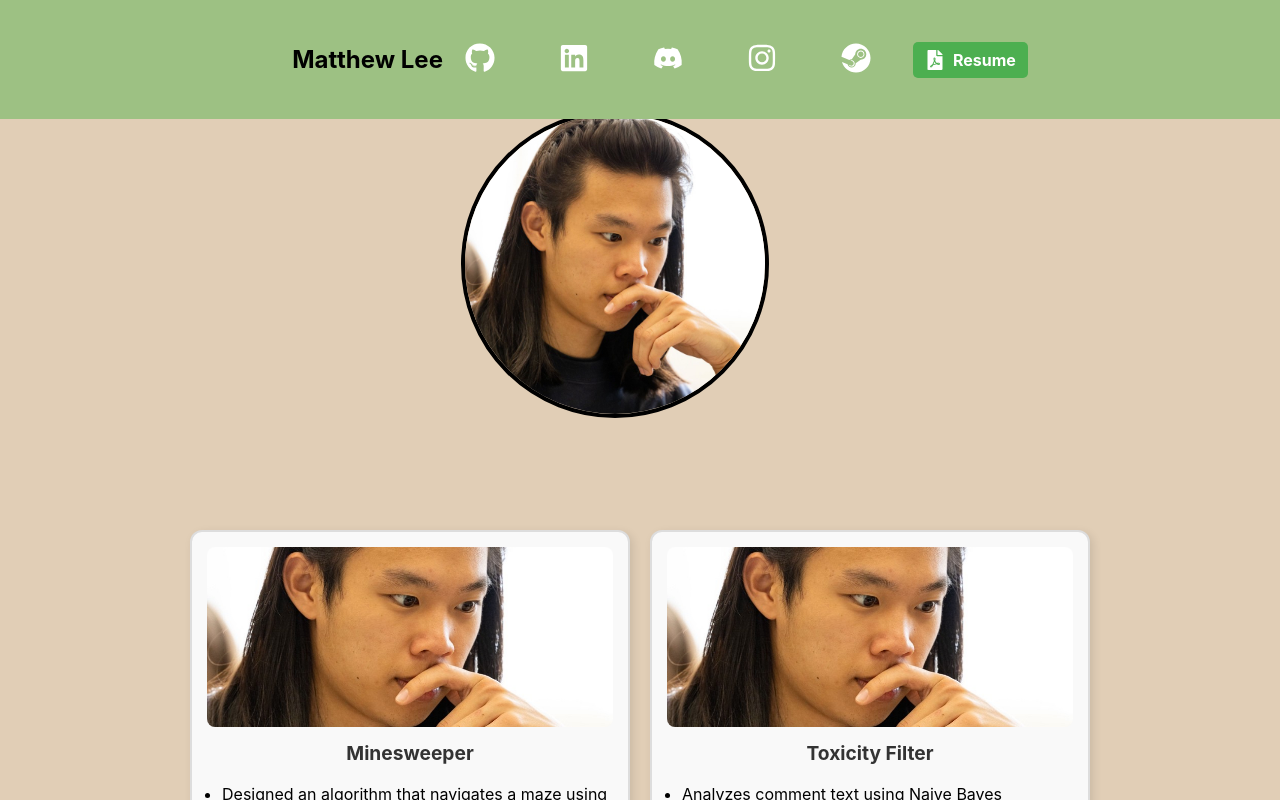
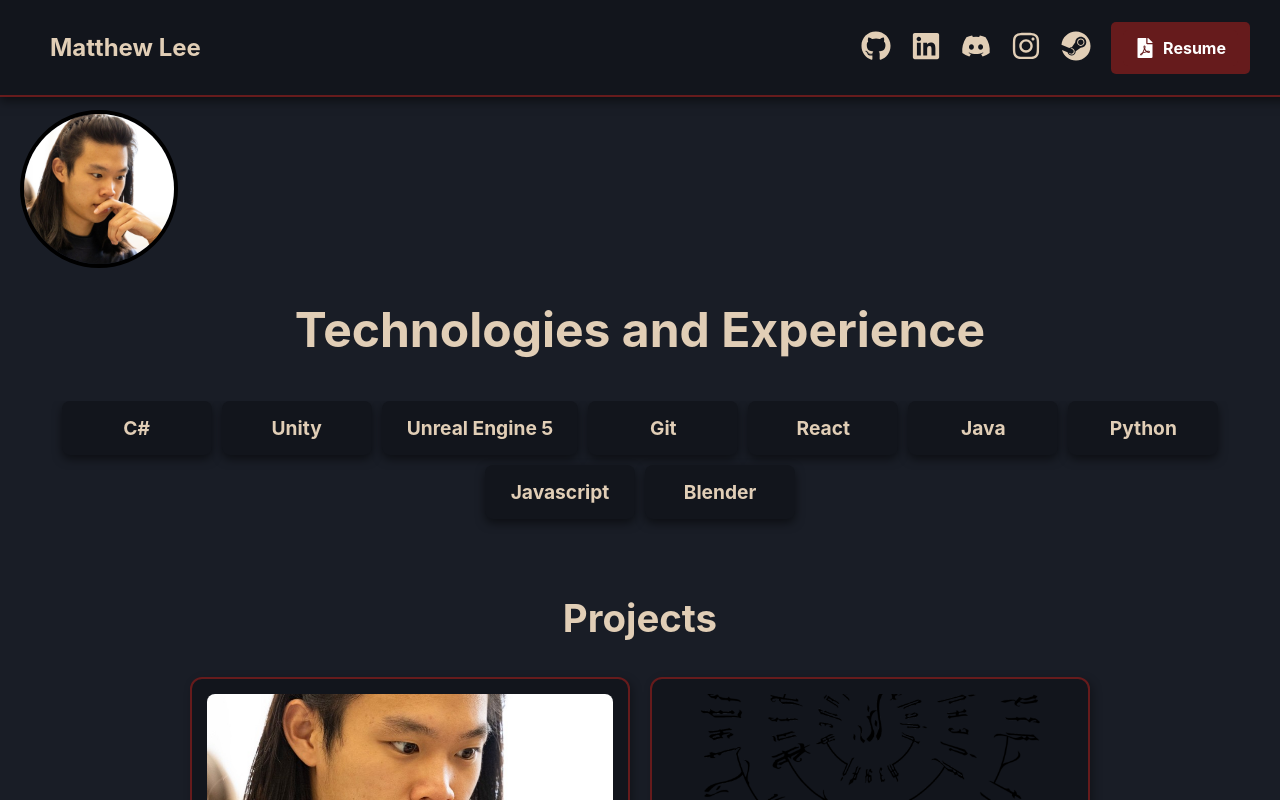
Before and after one commit to MattLee30/personalwebsite, a React (Create React App) app: page / in a window 1280 px wide. Shown: the top 800 px of the page. Built offline with nearby package versions, Linux system fonts and the light colour scheme.

Commit message:
Add Tech + Experience

```diff
--- /dev/null
+++ b/public/projects.json
@@ -0,0 +1,44 @@
+[
+  {
+    "label": "Minesweeper",
+    "bulletPoints": [
+      "Designed an algorithm that navigates a maze using Minesweeper rules.",
+      "Built in Python.",
+      "Used Resolution Inference and stored relevant clauses in a local database."
+    ],
+    "image": "LinkedIn.jpeg"
+  },
+  {
+    "label": "Toxicity Filter",
+    "bulletPoints": [
+      "Analyzes comment text using Naive Bayes Classifiers and Logistic Regression.",
+      "Developed by a 3-person team; used Tetrad and Python."
+    ],
+    "image": "tattoo.png"
+  },
+  {
+    "label": "Wordle Solver",
+    "bulletPoints": [
+      "Modified Wordle game that determines hidden words of 2-14 letters.",
+      "Built in Java.",
+      "Computes edit distance and makes educated guesses (96% accuracy in under 10 attempts)."
+    ],
+    "image": "wordle-solver.jpeg"
+  },
+  {
+    "label": "Rhythm Monkey Heaven",
+    "bulletPoints": [
+      "Recreated a Rhythm Heaven Fever game using JavaScript and Adobe Animate.",
+      "Includes scoring, dynamic sprite animations, and music synchronization."
+    ],
+    "image": "rhythm-monkey-heaven.jpeg"
+  },
+  {
+    "label": "MonkeyBot",
+    "bulletPoints": [
+      "Discord bot that returns a monkey image from PlaceMonkeys API.",
+      "Includes a fact sourced from ChatGPT and stores previous facts in Replit Database."
+    ],
+    "image": "monkeybot.jpeg"
+  }
+]
--- a/src/App.css
+++ b/src/App.css
@@ -1,7 +1,7 @@
 body {
   margin: 0;
   padding: 0;
-  background-color: #e1ceb6;
+  background-color: #191d26;
 }
 
 .HomePage {
@@ -10,43 +10,6 @@ body {
   align-items: center;
   justify-content: center;
   height: 100vh;
-  background-color: #7f4612;
-  color: rgb(192, 50, 50);
+  background-color: #7f4612; /* Warm brown */
+  color: #e1ceb6; /* Light beige */
 }
-
-.ContactsPage {
-  display: flex;
-  flex-direction: column;
-  align-items: left;
-  justify-content: center;
-  height: 100vh;
-  background-color: #285dc8;
-  color: rgb(90, 16, 16);
-}
-
-/* Style for pill buttons */
-.btn-pill {
-  border-radius: 50px;
-  padding-left: 20px;
-  padding-right: 20px;
-  background-color: #007bff;
-  color: #f3f5f7;
-  border: 1px solid #007bff;
-  text-decoration: none;
-  transition: background-color 0.3s, color 0.3s, border-color 0.3s;
-}
-
-/* Style for pill buttons on hover */
-.btn-pill:hover {
-  color: #fff;
-  background-color: #7fbdff;
-  border-color: #007bff;
-}
-
-/* Style for pill buttons when active */
-.btn-pill:active,
-.btn-pill.active {
-  color: #fff;
-  background-color: #0056b3;
-  border-color: #004275;
-}
--- a/src/App.js
+++ b/src/App.js
@@ -1,7 +1,6 @@
 import React from 'react';
 import { BrowserRouter as Router, Routes, Route } from 'react-router-dom';
 import HomePage from './Pages/HomePage';
-import ResumePage from './Pages/ResumePage';
 import NavBar from './Components/NavBar';
 
 function App() {
@@ -12,7 +11,6 @@ function App() {
         <div style={{ paddingTop: '90px' }}> {/* Prevents content from hiding under navbar */}
           <Routes>
             <Route path="/" element={<HomePage />} />
-            <Route path="/second-page" element={<ResumePage />} />
           </Routes>
         </div>
       </div>
--- a/src/Components/NavBar.css
+++ b/src/Components/NavBar.css
@@ -4,61 +4,45 @@
   top: 0;
   left: 0;
   width: 100%;
-  background-color: #9dc183;
-  padding: 5px 20px;
+  background-color: #12151c; /* Darker navy-black for strong contrast */
+  padding: 10px;
   z-index: 1000;
   display: flex;
   justify-content: space-between;
   align-items: center;
-  transition: all 0.3s ease-in-out; /* Smooth transition */
+  transition: all 0.3s ease-in-out;
+  height: 75px;
+  box-shadow: 0 4px 10px rgba(0, 0, 0, 0.5); /* Subtle glow effect */
+  border-bottom: 2px solid #661b1c; /* Deep red accent border */
 }
 
 /* When scrolled, reduce navbar height */
 .nav-container.shrink {
-  padding: 0px 20px;
-  background-color: #7ca065; /* Slightly darker on shrink */
+  padding: 5px 10px;
+  background-color: #191d26; /* Slightly lighter navy */
 }
 
-/* Container for Links */
-.links-container {
+.nav-left {
+  font-size: 1.5rem; /* Reduced font size for better alignment */
+  font-weight: bold;
+  color: #e1ceb6; /* Light beige for contrast */
   display: flex;
-  justify-content: space-between;
-  width: 100%;
   align-items: center;
-  padding: 0 20px;
+  padding-left: 40px;
 }
 
-/* Pushes the name to the far right */
-.nav-left {
-  margin-left: auto;
-  font-size: 1.5rem;
-  transition: font-size 0.3s ease-in-out;
-  white-space: nowrap; /* Prevents wrapping */
+.nav-left p {
+  margin: 0;
 }
 
-/* Reduce font size when scrolled */
-.nav-container.shrink .nav-center-links {
-  font-size: 1.2rem;
+.nav-right {
+  display: flex;
+  align-items: center;
+  gap: 20px;
+  padding-right: 40px;
 }
 
-/* Navbar Link styling */
-.nav-link {
-  text-decoration: none;
-  color: white;
-  margin: 0 10px;
-  padding: 8px 12px;
-  font-weight: bold;
-  transition: background-color 0.3s, color 0.3s;
-  border-radius: 5px;
-}
-
-.nav-link:hover,
-.nav-link:active {
-  background-color: rgb(193, 185, 185);
-  color: black;
-}
-
-/* Social Media Icons */
+/* Social Links */
 .social-links {
   display: flex;
   justify-content: flex-end;
@@ -67,27 +51,19 @@
 
 /* Ensure proper sizing for social icons */
 .social-links a {
-  color: white;
+  color: #e1ceb6;
   transition: color 0.3s;
 }
 
 .social-links a:hover {
-  color: #4f4f4f; /* Darker color on hover */
+  color: #c03032;
 }
 
 /* Resume Box styling */
-.nav-right {
-  margin-right:auto;
-  display: flex;
-  align-items: center;
-  justify-content: flex-end;
-  gap: 20px;
-}
-
 .resume-box {
   display: flex;
   align-items: center;
-  background-color: #4CAF50;
+  background-color: #661b1c;
   color: white;
   padding: 8px 12px;
   font-weight: bold;
@@ -98,8 +74,8 @@
 
 .resume-box:hover,
 .resume-box:active {
-  background-color: #45a049;
-  color: black;
+  background-color: #531516; /* Darker red */
+  color: #e1ceb6; /* Light beige */
 }
 
 .resume-box svg {
--- a/src/Components/NavBar.js
+++ b/src/Components/NavBar.js
@@ -21,9 +21,12 @@ const NavBar = () => {
 
     return (
         <div className={`nav-container ${isShrunk ? 'shrink' : ''}`}>
-            <h1 className="nav-left">
+            {/* Name on the far left */}
+            <div className="nav-left">
                 <p><strong>Matthew Lee</strong></p>
-            </h1>
+            </div>
+
+            {/* Social Links + Resume on the far right */}
             <div className="nav-right">
                 <div className="social-links">
                     <a href="https://github.com/MattLee30" className="nav-link" target="_blank" rel="noopener noreferrer">
@@ -42,7 +45,7 @@ const NavBar = () => {
                         <FaSteam size={30} />
                     </a>
                 </div>
-                <div className= "resume_box">
+                <div className="resume-box">
                     <Link to="/Resume.pdf" target="_blank" className="resume-box">
                         <FaFilePdf size={20} /> Resume
                     </Link>
--- a/src/Components/ProjectCard.css
+++ b/src/Components/ProjectCard.css
@@ -1,11 +1,11 @@
 .project-card {
-  border: 2px solid #ddd;
+  border: 2px solid #661b1c; /* Deep red border */
   border-radius: 12px;
   overflow: hidden;
-  background-color: #f9f9f9;
+  background-color: #12151c; /* Dark navy */
   padding: 15px;
   text-align: center;
-  box-shadow: 3px 3px 10px rgba(0, 0, 0, 0.1);
+  box-shadow: 3px 3px 10px rgba(0, 0, 0, 0.3);
   transition: transform 0.2s ease-in-out;
 }
 
@@ -22,11 +22,12 @@
 
 .project-title {
   margin-top: 10px;
-  color: #333;
+  color: #e1ceb6; /* Light beige */
   font-size: 1.2rem;
 }
 
 .project-list {
   text-align: left;
   padding-left: 15px;
+  color: #e1ceb6; /* Light beige */
 }
--- a/src/Pages/HomePage.css
+++ b/src/Pages/HomePage.css
@@ -1,34 +1,22 @@
-/* Profile and 3D scene layout */
-.profile-container {
-    display: flex;
-    justify-content: center;
-    align-items: flex-start;
-    height: 50vh;
-    flex-wrap: wrap;
-    padding: 20px;
-  }
-
-  .profile-picture {
-    border-radius: 50%;
-    overflow: hidden;
-    border: 4px solid black;
-    width: 300px;
-    height: 300px;
-    display: flex;
-    justify-content: center;
-    align-items: center;
-    margin-right: 50px;
-  }
-
-  .profile-picture img {
-    width: 100%;
-    height: 100%;
-    object-fit: cover;
-  }
-
   .threejs-canvas {
     width: 100%;
     height: 500px; /* Adjust the height as needed */
+  }
+
+  .projects{
+    display: flex;
+    flex-direction: column;
+    align-items: center;
+    justify-content: center;
+    text-align: center;
+    margin-bottom: 20px;
+  }
+
+  .project-title {
+    font-size: 1.5rem;
+    font-weight: bold;
+    color: #e1ceb6;
+    margin-bottom: 10px;
   }
 
   /* Projects Grid */
@@ -40,3 +28,80 @@
     margin: auto;
     padding-bottom: 50px;
   }
+
+  /* Tech Experience Container */
+  .tech {
+    display: flex;
+    flex-direction: column;
+    align-items: center;
+    justify-content: center;
+    text-align: center;
+    margin-bottom: 20px;
+  }
+
+  /* Tech Title Styling */
+  .tech-title {
+    font-size: 1.5rem;
+    font-weight: bold;
+    color: #e1ceb6;
+    margin-bottom: 10px;
+  }
+
+  /* Tech Experience Container */
+  .tech-experience {
+    display: flex;
+    justify-content: center;
+    gap: 10px;
+    flex-wrap: wrap;
+    max-width: 100%;
+    margin: auto;
+    padding-bottom: 20px;
+    overflow-x: auto;
+  }
+
+  /* Individual Tech Boxes */
+  .tech-box {
+    background-color: #12151c; /* Dark background for contrast */
+    color: #e1ceb6; /* Light color for the text */
+    font-size: 1.2rem;
+    font-weight: bold;
+    padding: 15px 25px;
+    border-radius: 8px;
+    text-align: center;
+    transition: background-color 0.3s ease;
+    display: flex;
+    justify-content: center;
+    align-items: center;
+    min-width: 100px;
+    box-shadow: 0 4px 10px rgba(0, 0, 0, 0.5);
+  }
+
+  /* Hover Effect */
+  .tech-box:hover {
+    background-color: #661b1c; /* Darker red on hover */
+  }
+
+  .profile-container {
+    margin-top: 20px;
+    display: flex;
+    justify-content: left;
+    align-items: left;
+    margin-left: 20px;
+  }
+
+  .profile-picture {
+    border-radius: 50%;
+    overflow: hidden;
+    border: 4px solid black;
+    width: 150px; /* Smaller profile picture to fit in navbar */
+    height: 150px;
+    display: flex;
+    justify-content: center;
+    align-items: center;
+  }
+
+  .profile-picture img {
+    width: 100%;
+    height: 100%;
+    object-fit: cover;
+  }
--- a/src/Pages/HomePage.js
+++ b/src/Pages/HomePage.js
@@ -1,37 +1,67 @@
-import React from 'react';
+import React, { useState, useEffect } from 'react';
+import '../App.css';
+import '../Pages/HomePage.css';
+import ProjectCard from '../Components/ProjectCard';
 import Profile from '../Images/LinkedIn.jpeg';
-import '../App.css';  // Make sure this imports the main app CSS
-import '../Pages/HomePage.css';  // Import the new CSS for the HomePage layout
-import ProjectCard from '../Components/ProjectCard';
-import projects from '../Projects.js';
-// import ProjectScene from '../Components/ProjectScene';  // Import the 3D scene component
 
 function HomePage() {
+    const [projects, setProjects] = useState([]);
+
+    const techExperience = ["C#", "Unity", "Unreal Engine 5", "Git", "React", "Java", "Python", "Javascript", "Blender"];
+
+    // Function to require images dynamically based on the file name
+    const importImage = (imageName) => {
+        try {
+            return require(`../Images/${imageName}`);
+        } catch (err) {
+            console.error('Error importing image:', err);
+            return null; // Fallback if the image is not found
+        }
+    };
+
+    useEffect(() => {
+        fetch('/projects.json')
+            .then((response) => response.json())
+            .then((data) => setProjects(data))
+            .catch((error) => console.error('Error fetching projects:', error));
+    }, []);
+
     return (
         <div>
-            {/* Profile and 3D Project Cards Side by Side */}
             <div className="profile-container">
-                {/* Profile Picture */}
                 <div className="profile-picture">
                     <img src={Profile} alt="Profile" />
                 </div>
-
-                {/* Three.js Canvas (3D project cards) */}
-                {/* <div className="threejs-canvas">
-                    <ProjectScene />
-                </div> */}
             </div>
-
-            {/* Projects Grid (Static view) */}
+            <div className="tech">
+                <div className= "tech-title">
+                    <h1>Technologies and Experience</h1>
+                </div>
+                <div className="tech-experience">
+                    {techExperience.map((tech, index) => (
+                        <div key={index} className="tech-box">
+                            {tech}
+                        </div>
+                    ))}
+                </div>
+            </div>
+            <div className= "projects">
+                <div className= "project-title">
+                    <h1>Projects</h1>
+                </div>
                 <div className="projects-grid">
-                {projects.map((project, index) => (
+                {projects.map((project, index) => {
+                    const projectImage = importImage(project.image); // Dynamically load the image
+                    return (
                         <ProjectCard
                             key={index}
                             label={project.label}
                             bulletPoints={project.bulletPoints}
-                        image={project.image}
+                            image={projectImage} // Pass the dynamically loaded image
                         />
-                ))}
+                    );
+                })}
+                </div>
             </div>
         </div>
     );
--- a/src/Projects.js
+++ /dev/null
@@ -1,48 +0,0 @@
-import linkedInImg from './Images/LinkedIn.jpeg';
-
-const projects = [
-    {
-        label: 'Minesweeper',
-        bulletPoints: [
-            'Designed an algorithm that navigates a maze using Minesweeper rules.',
-            'Built in Python.',
-            'Used Resolution Inference and stored relevant clauses in a local database.',
-        ],
-        image: linkedInImg,
-    },
-    {
-        label: 'Toxicity Filter',
-        bulletPoints: [
-            'Analyzes comment text using Naive Bayes Classifiers and Logistic Regression.',
-            'Developed by a 3-person team; used Tetrad and Python.',
-        ],
-        image: linkedInImg,
-    },
-    {
-        label: 'Wordle Solver',
-        bulletPoints: [
-            'Modified Wordle game that determines hidden words of 2-14 letters.',
-            'Built in Java.',
-            'Computes edit distance and makes educated guesses (96% accuracy in under 10 attempts).',
-        ],
-        image: linkedInImg,
-    },
-    {
-        label: 'Rhythm Monkey Heaven',
-        bulletPoints: [
-            'Recreated a Rhythm Heaven Fever game using JavaScript and Adobe Animate.',
-            'Includes scoring, dynamic sprite animations, and music synchronization.',
-        ],
-        image: linkedInImg,
-    },
-    {
-        label: 'MonkeyBot',
-        bulletPoints: [
-            'Discord bot that returns a monkey image from PlaceMonkeys API.',
-            'Includes a fact sourced from ChatGPT and stores previous facts in Replit Database.',
-        ],
-        image: linkedInImg,
-    },
-];
-
-export default projects;
```
Also changed, not shown: src/Pages/ResumePage.css (deleted, +0 -50 lines), src/Pages/ResumePage.js (deleted, +0 -51 lines), public/manifest.json. Lines whose indentation alone changed are shown as unchanged.
